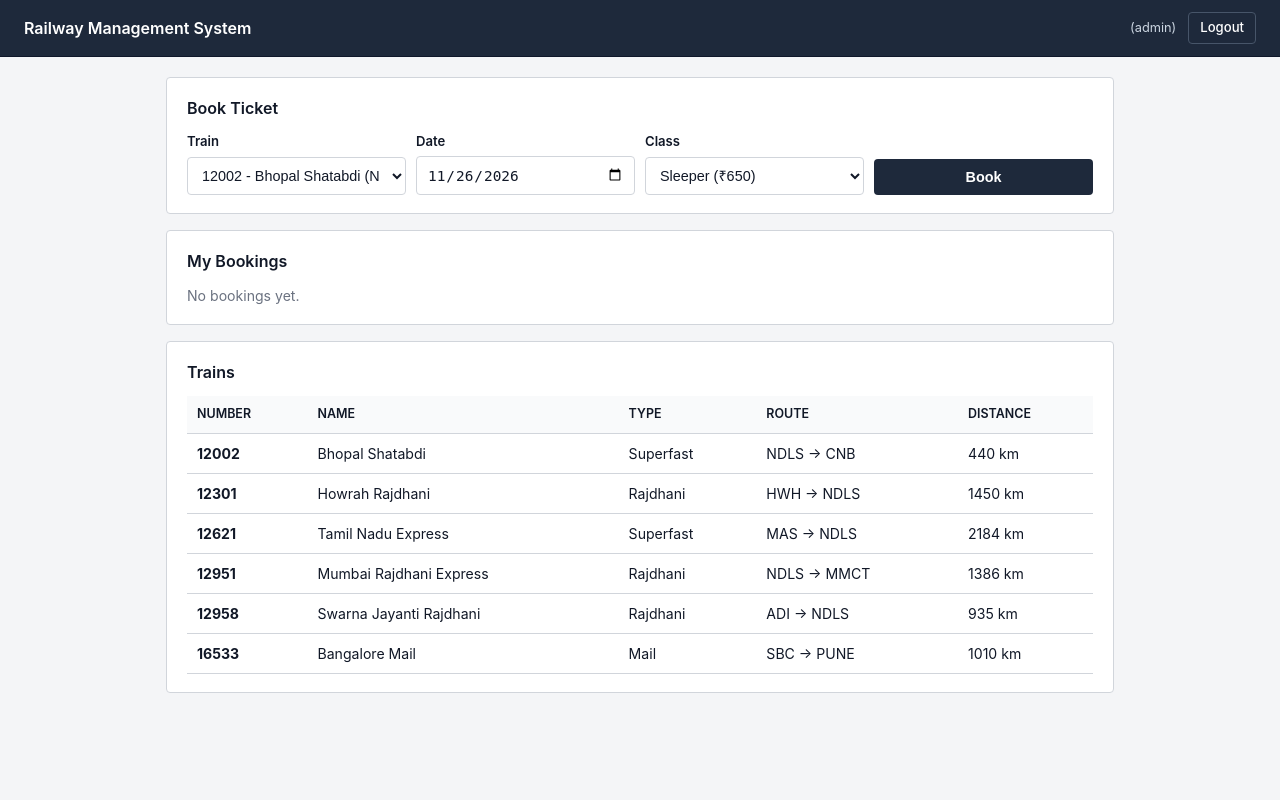
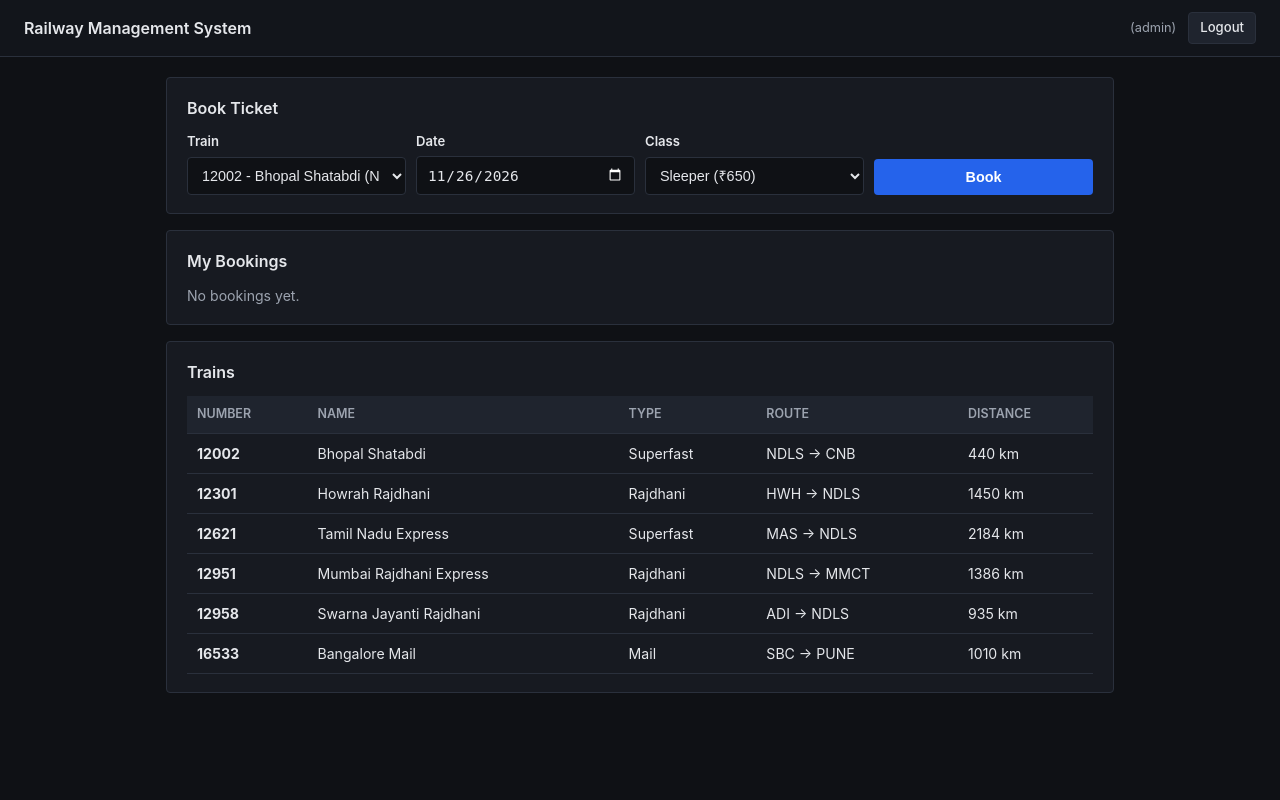
Before and after one commit to codeturbulent/railway-management-system, a PHP site: page /dashboard.php in a window 1280 px wide. Run offline with PHP 8.4, Linux system fonts and the light colour scheme; the visitor is signed in with stand-in values (Sample User, id 1); data that the repository does not hold is empty.

Commit message:
Switch portal to simple flat dark theme

```diff
--- a/assets/style.css
+++ b/assets/style.css
@@ -1,23 +1,24 @@
 /* ============================================================================
-   Railway Management System (RMS) — Flat Minimal Stylesheet
+   Railway Management System (RMS) — Simple Flat Dark Theme
    ============================================================================ */
 
 :root {
-    --bg: #f4f5f7;
-    --surface: #ffffff;
-    --surface-muted: #f9fafb;
-    --header-bg: #1e293b;
-    --primary: #1e293b;
-    --primary-hover: #334155;
-    --text: #111827;
-    --text-muted: #6b7280;
-    --border: #d1d5db;
-    --success-bg: #ecfdf5;
-    --success-text: #065f46;
-    --warning-bg: #fffbeb;
-    --warning-text: #92400e;
-    --danger-bg: #fef2f2;
-    --danger-text: #991b1b;
+    color-scheme: dark;
+    --bg: #0f1115;
+    --surface: #171a21;
+    --surface-muted: #1f242e;
+    --header-bg: #12151b;
+    --primary: #2563eb;
+    --primary-hover: #1d4ed8;
+    --text: #e5e7eb;
+    --text-muted: #9ca3af;
+    --border: #2a303c;
+    --success-bg: #064e3b;
+    --success-text: #a7f3d0;
+    --warning-bg: #451a03;
+    --warning-text: #fde68a;
+    --danger-bg: #450a0a;
+    --danger-text: #fecaca;
 }
 
 * {
@@ -35,7 +36,7 @@ body {
 }
 
 a {
-    color: var(--primary);
+    color: #93c5fd;
     text-decoration: underline;
     font-weight: 500;
 }
@@ -112,7 +113,7 @@ select {
     border-radius: 4px;
     font-size: 0.9rem;
     color: var(--text);
-    background: var(--surface);
+    background: var(--bg);
 }
 
 input:focus,
@@ -184,13 +185,13 @@ select:focus {
 }
 
 .btn-outline {
-    background: var(--surface);
+    background: var(--surface-muted);
     border-color: var(--border);
     color: var(--text);
 }
 
 .btn-outline:hover {
-    background: var(--surface-muted);
+    background: #282f3c;
 }
 
 .btn-sm {
@@ -210,13 +211,13 @@ select:focus {
 .alert-error {
     background: var(--danger-bg);
     color: var(--danger-text);
-    border-color: #fecaca;
+    border-color: #7f1d1d;
 }
 
 .alert-success {
     background: var(--success-bg);
     color: var(--success-text);
-    border-color: #a7f3d0;
+    border-color: #065f46;
 }
 
 .demo-strip {
@@ -243,17 +244,17 @@ select:focus {
     color: var(--text-muted);
 }
 
-/* ---------- Flat Dashboard ---------- */
+/* ---------- Flat Dark Dashboard ---------- */
 .topbar {
     background: var(--header-bg);
-    color: #ffffff;
+    color: var(--text);
     padding: 12px 24px;
     display: flex;
     justify-content: space-between;
     align-items: center;
     gap: 12px;
     flex-wrap: wrap;
-    border-bottom: 1px solid #0f172a;
+    border-bottom: 1px solid var(--border);
 }
 
 .topbar-brand {
@@ -269,18 +270,18 @@ select:focus {
 }
 
 .user-name {
-    color: #e2e8f0;
+    color: var(--text);
 }
 
 .role-tag {
-    color: #cbd5e1;
+    color: var(--text-muted);
     font-size: 0.8rem;
 }
 
 .btn-logout {
-    background: transparent;
-    color: #ffffff;
-    border: 1px solid #475569;
+    background: var(--surface-muted);
+    color: var(--text);
+    border: 1px solid var(--border);
     padding: 5px 11px;
     border-radius: 4px;
     font-size: 0.82rem;
@@ -288,7 +289,7 @@ select:focus {
 }
 
 .btn-logout:hover {
-    background: #334155;
+    background: #282f3c;
     text-decoration: none;
 }
 
@@ -344,7 +345,7 @@ td {
 
 th {
     background: var(--surface-muted);
-    color: var(--text);
+    color: var(--text-muted);
     font-size: 0.78rem;
     font-weight: 600;
     text-transform: uppercase;
```
